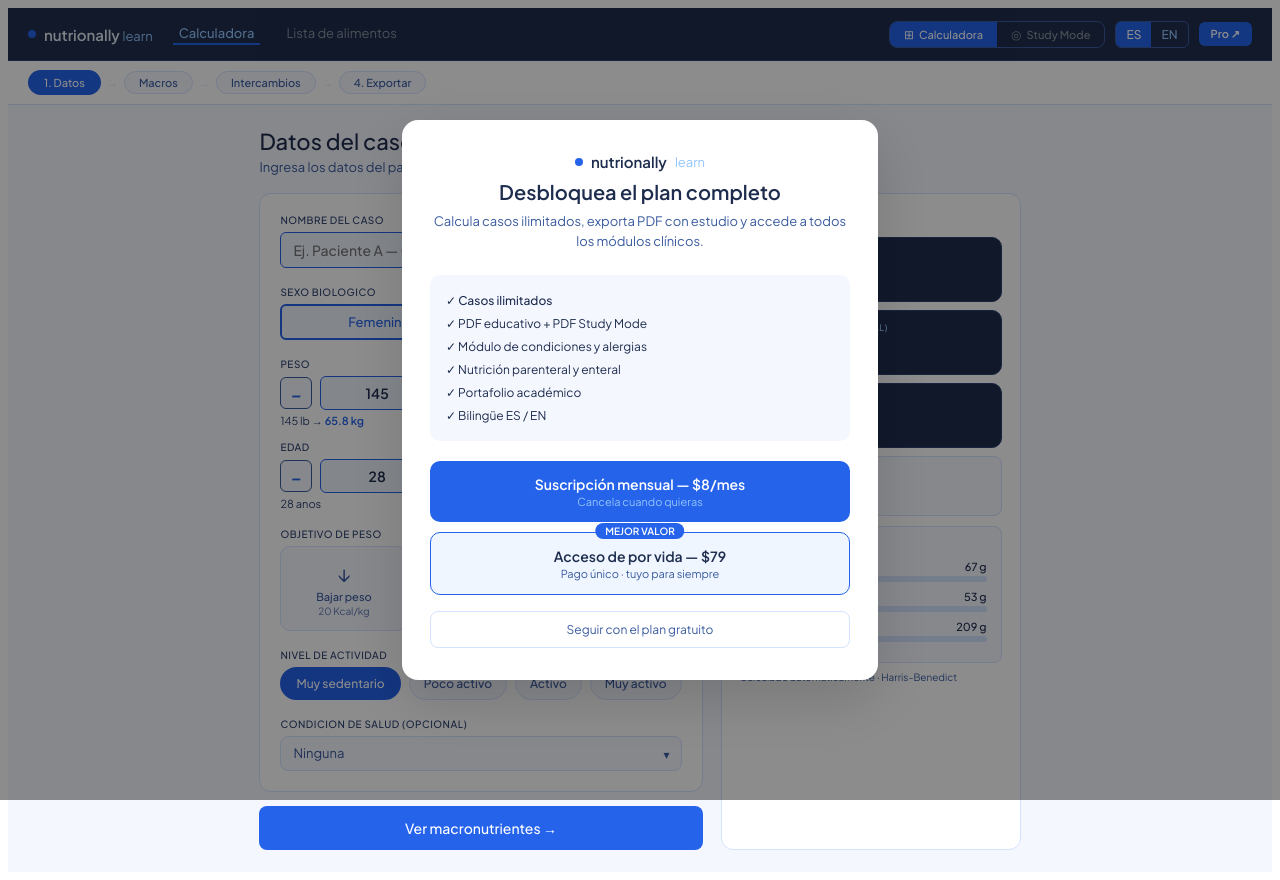
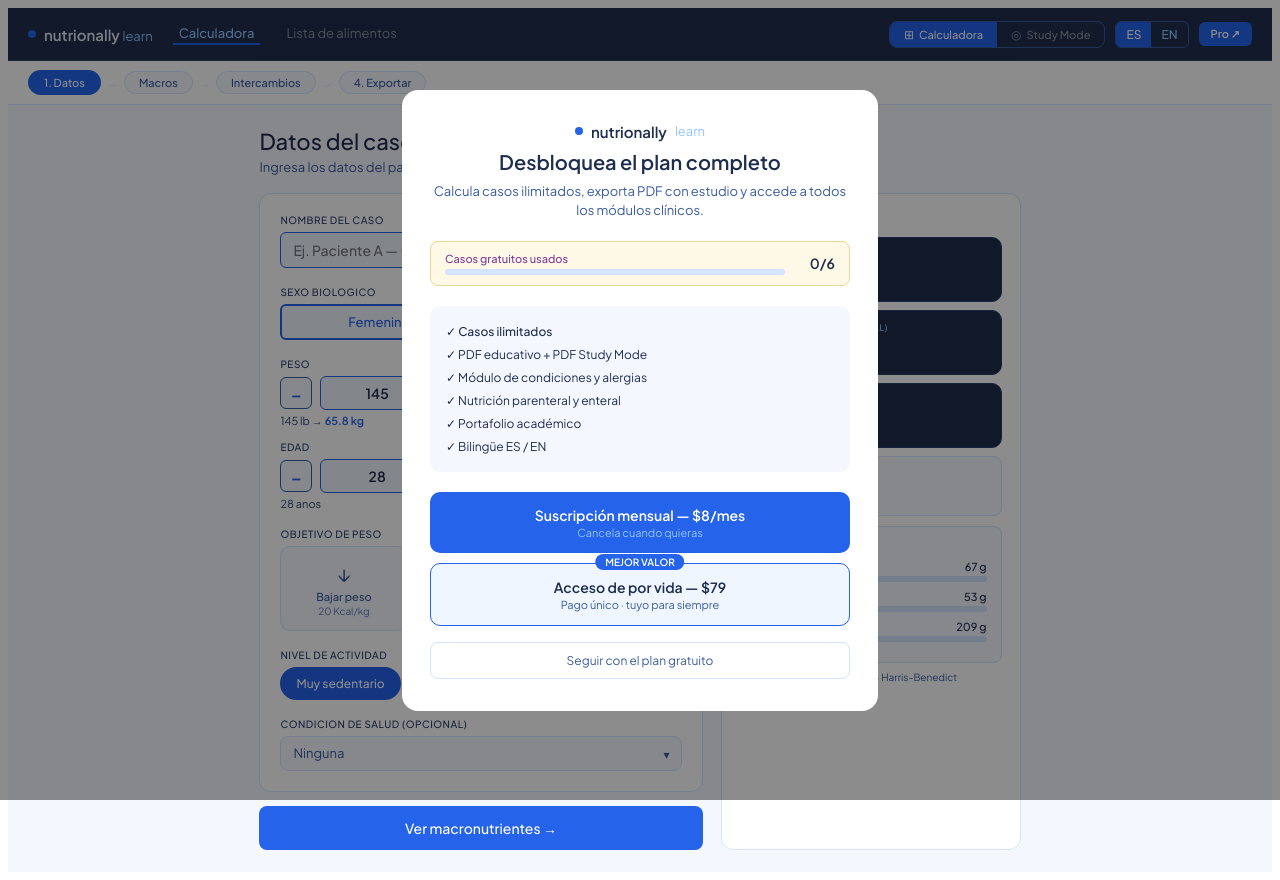
Before and after one commit to Patzz87/nutrionally-learn, a React (Vite) app: page / in a window 1280 px wide. Both pictures are taken after a click on the element "Pro ↗". Built offline with nearby package versions, Linux system fonts and the light colour scheme.

Commit message:
feat: show case count in upgrade modal

```diff
--- a/src/App.jsx
+++ b/src/App.jsx
@@ -923,7 +923,7 @@
           {screen==="s4"&&<Screen4 lang={lang} isMobile={isMobile}/>}
         </div>
       </div>
-    {showUpgrade&&<UpgradeModal isES={lang==="ES"} onClose={()=>setShowUpgrade(false)}/>}
+    {showUpgrade&&<UpgradeModal isES={lang==="ES"} onClose={()=>setShowUpgrade(false)} caseCount={caseCount} freeLimit={FREE_LIMIT}/>}
     </StudyModeContext.Provider>
   );
 }
--- a/src/UpgradeModal.jsx
+++ b/src/UpgradeModal.jsx
@@ -2,7 +2,10 @@
 const LIFETIME_URL = "https://nutrionally.lemonsqueezy.com/checkout/buy/807fc3f2-9f9c-4417-bb99-38ef801a5f0e";
 const FONT = "Plus Jakarta Sans, sans-serif";
 
-export default function UpgradeModal({ isES, onClose }) {
+export default function UpgradeModal({ isES, onClose, caseCount, freeLimit }) {
+  const count = caseCount || 0;
+  const limit = freeLimit || 6;
+
   return (
     <div
       onClick={onClose}
@@ -15,11 +18,11 @@
         onClick={e => e.stopPropagation()}
         style={{
           background:"#fff", borderRadius:16, padding:"32px 28px", maxWidth:420, width:"100%",
-          fontFamily:FONT, boxShadow:"0 20px 60px rgba(0,0,0,0.15)",
+          fontFamily:FONT,
         }}
       >
         {/* Header */}
-        <div style={{textAlign:"center", marginBottom:24}}>
+        <div style={{textAlign:"center", marginBottom:20}}>
           <div style={{display:"flex", alignItems:"center", justifyContent:"center", gap:8, marginBottom:8}}>
             <div style={{width:8, height:8, borderRadius:"50%", background:"#2563EB"}}/>
             <span style={{fontSize:15, fontWeight:600, color:"#1E2D4E"}}>nutrionally</span>
@@ -33,6 +36,24 @@
               ? "Calcula casos ilimitados, exporta PDF con estudio y accede a todos los módulos clínicos."
               : "Calculate unlimited cases, export study PDFs, and access all clinical modules."}
           </p>
+        </div>
+
+        {/* Case count indicator */}
+        <div style={{
+          background:"#FEF9E7", border:"0.5px solid #e8d89a", borderRadius:8,
+          padding:"10px 14px", marginBottom:20, display:"flex", alignItems:"center", gap:10,
+        }}>
+          <div style={{flex:1}}>
+            <div style={{fontSize:11, color:"#7D3C98", fontWeight:500, marginBottom:4}}>
+              {isES ? `Casos gratuitos usados` : `Free cases used`}
+            </div>
+            <div style={{height:6, background:"#D4E3FF", borderRadius:3, overflow:"hidden"}}>
+              <div style={{height:"100%", width:`${Math.min(count/limit*100,100)}%`, background:"#2563EB", borderRadius:3}}/>
+            </div>
+          </div>
+          <div style={{fontSize:14, fontWeight:600, color:"#1E2D4E", minWidth:40, textAlign:"right"}}>
+            {count}/{limit}
+          </div>
         </div>
 
         {/* Features */}
@@ -53,16 +74,13 @@
 
         {/* Pricing options */}
         <div style={{display:"flex", flexDirection:"column", gap:10, marginBottom:16}}>
-
-          {/* Monthly */}
           <a
             href={MONTHLY_URL}
             target="_blank"
             rel="noopener noreferrer"
             style={{
               display:"block", padding:"14px 18px", borderRadius:10,
-              background:"#2563EB", color:"#fff", textDecoration:"none",
-              textAlign:"center",
+              background:"#2563EB", color:"#fff", textDecoration:"none", textAlign:"center",
             }}
           >
             <div style={{fontSize:14, fontWeight:600, marginBottom:2}}>
@@ -73,7 +91,6 @@
             </div>
           </a>
 
-          {/* Lifetime */}
           <a
             href={LIFETIME_URL}
             target="_blank"
```
